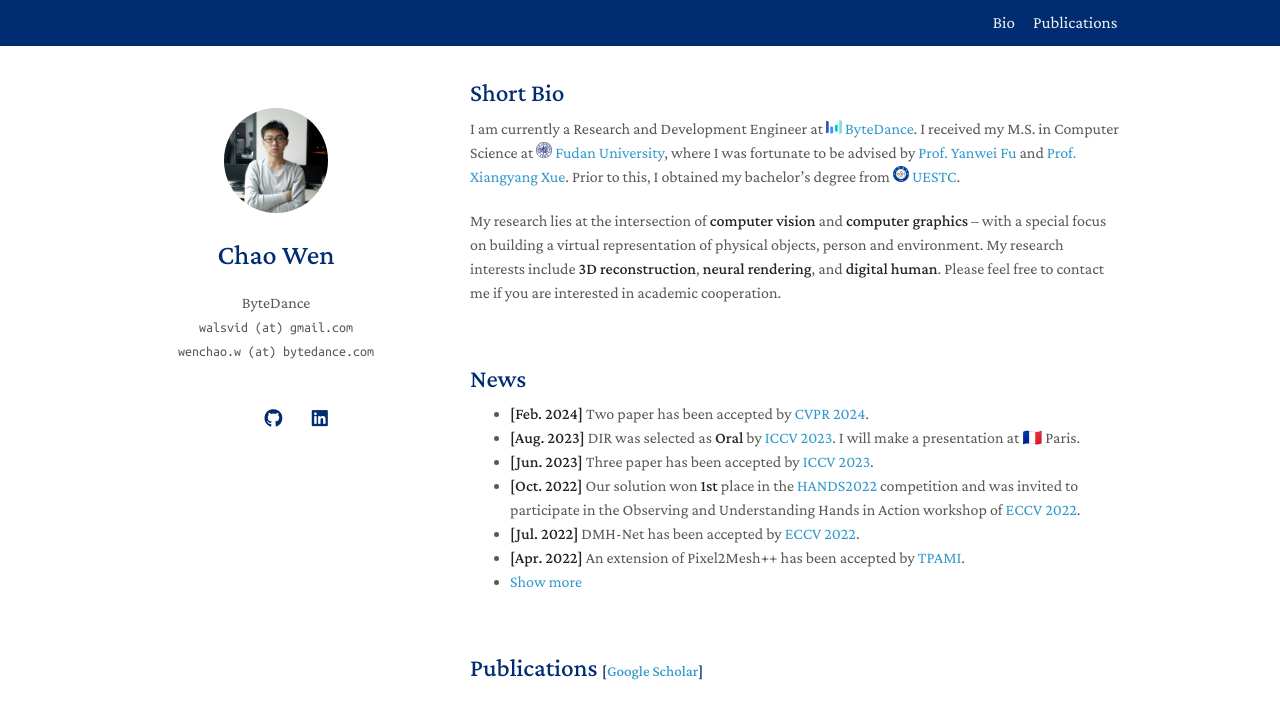
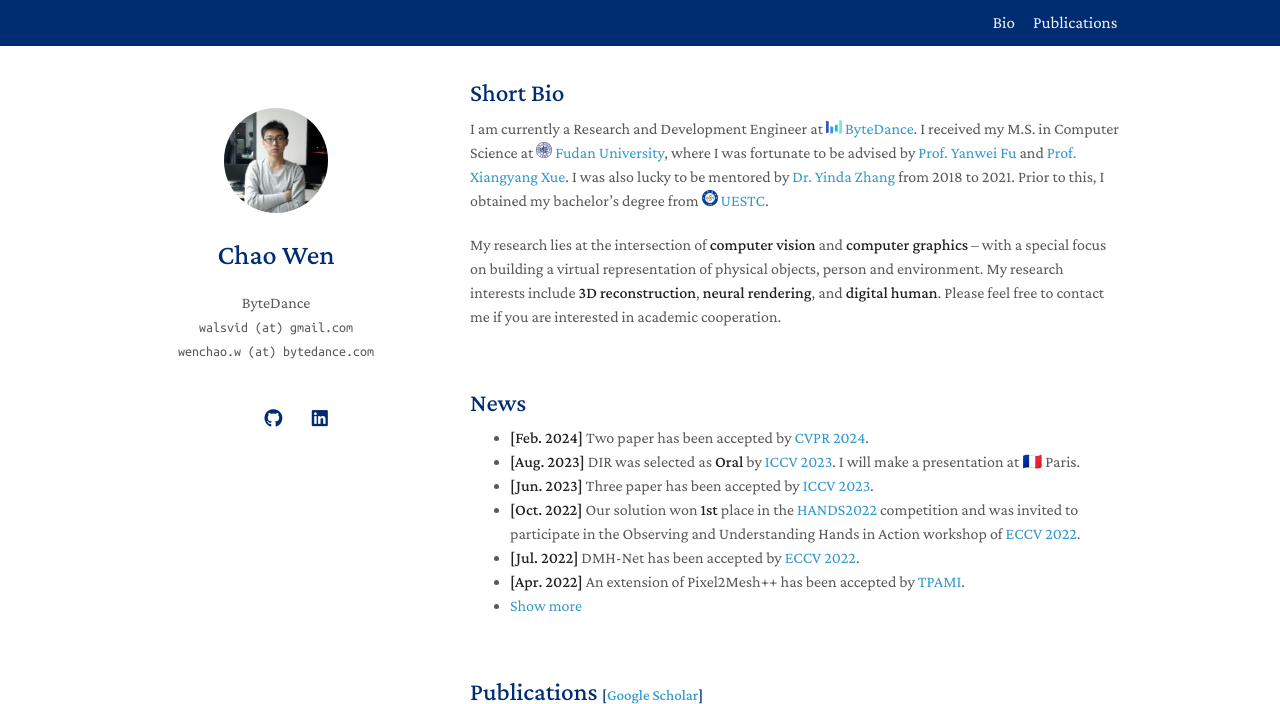
Before and after one commit to walsvid/walsvid.github.io, a Jekyll site: the page built from index.md, in a window 1280 px wide and 900 px high, cut to the strip 0-704 px from the top of the window. Built offline with Jekyll 4.4.1, drawn with Linux system fonts in a browser that asks for light colours; a style sheet for code colours, icons or effects is not loaded.

Commit message:
Update bio

```diff
--- a/index.md
+++ b/index.md
@@ -6,7 +6,7 @@
 
 <h2 style="margin: 60px 0px 10px;">Short Bio</h2>
 
-I am currently a Research and Development Engineer at <img alt="bytedance" src="./assets/img/bytedance-logo.svg" style="width: 1em;"> [ByteDance](https://www.bytedance.com/). I received my M.S. in Computer Science at <img alt="fudan" src="./assets/img/fudan_logo.png" style="width: 1em;"> [Fudan University](https://www.fudan.edu.cn/), where I was fortunate to be advised by [Prof. Yanwei Fu](http://yanweifu.github.io/) and [Prof. Xiangyang Xue](https://scholar.google.com.hk/citations?user=DTbhX6oAAAAJ).
+I am currently a Research and Development Engineer at <img alt="bytedance" src="./assets/img/bytedance-logo.svg" style="width: 1em;"> [ByteDance](https://www.bytedance.com/). I received my M.S. in Computer Science at <img alt="fudan" src="./assets/img/fudan_logo.png" style="width: 1em;"> [Fudan University](https://www.fudan.edu.cn/), where I was fortunate to be advised by [Prof. Yanwei Fu](http://yanweifu.github.io/) and [Prof. Xiangyang Xue](https://scholar.google.com.hk/citations?user=DTbhX6oAAAAJ). I was also lucky to be mentored by [Dr. Yinda Zhang](https://www.zhangyinda.com/) from 2018 to 2021.
 Prior to this, I obtained my bachelor’s degree from <img alt="uestc" src="./assets/img/uestc_logo.png" style="width: 1em;"> [UESTC](https://www.uestc.edu.cn/).
 
 My research lies at the intersection of **computer vision** and **computer graphics** -- with a special focus on building a virtual representation of physical objects, person and environment. My research interests include **3D reconstruction**, **neural rendering**, and **digital human**.
```
